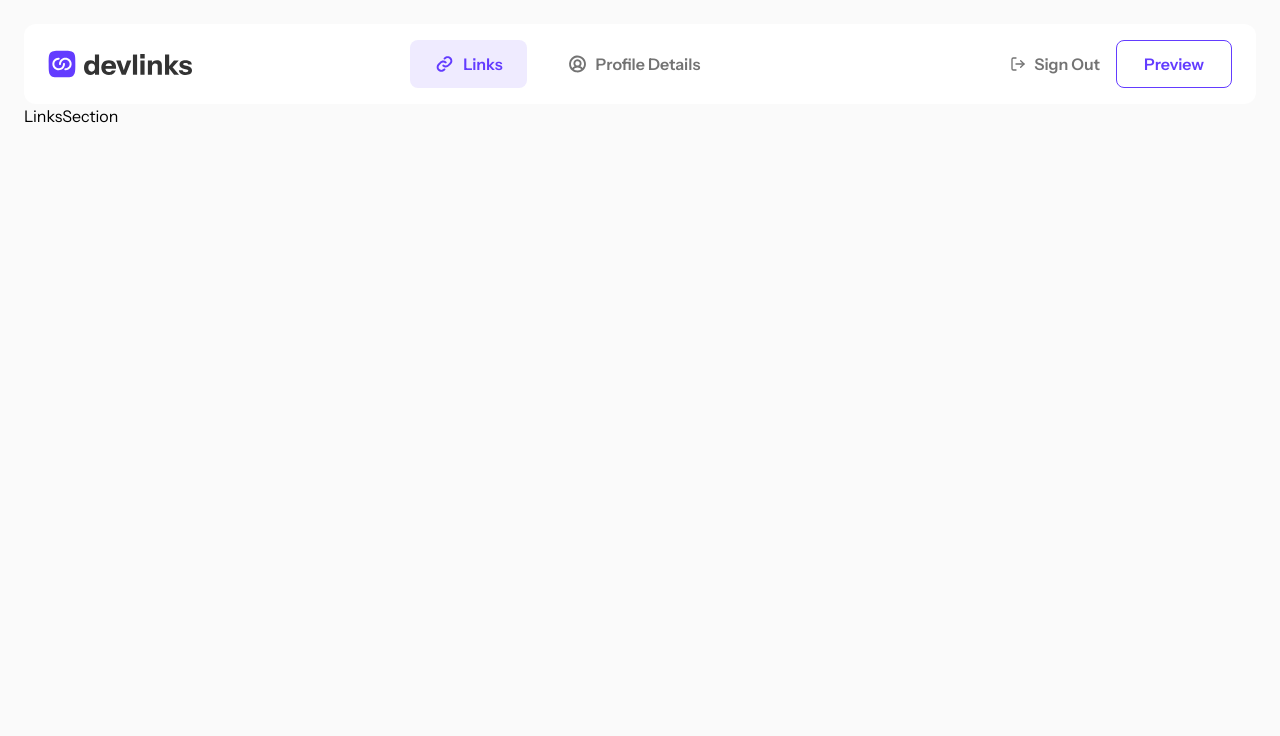
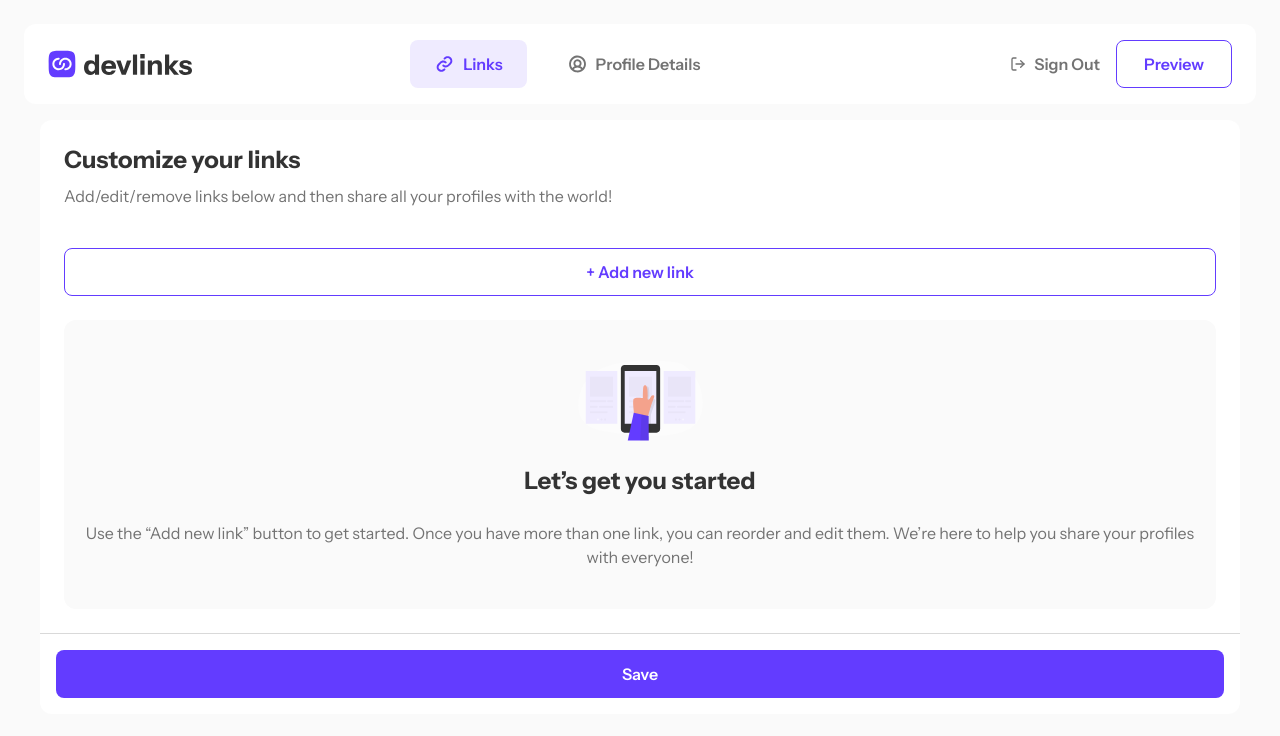
Before and after one commit to silasmora/link-sharing-app, a Next.js app: page /dashboard in a window 1280 px wide. Shown: the top 736 px of the page. Built offline with nearby package versions, Linux system fonts and the light colour scheme; no server answers; sample sign-in values are in the browser's storage.

Commit message:
writing up links component

```diff
--- a/src/app/components/Button.tsx
+++ b/src/app/components/Button.tsx
@@ -14,7 +14,7 @@ const Button: React.FC<ButtonProps> = ({ type = "button", onClick, children, cla
       type={type}
       onClick={onClick}
       disabled={disabled}
-      className={`bg-purple text-white font-semiBold py-3 px-6 rounded-lg hover:bg-purpleHover duration-300 ease-in-out hover:shadow-[0px_0px_32px_0px_rgba(99,60,255,0.25)]  ${className}`}>
+      className={`bg-purple text-white font-semiBold py-3 px-6 rounded-lg w-full hover:bg-purpleHover duration-300 ease-in-out hover:shadow-[0px_0px_32px_0px_rgba(99,60,255,0.25)]  ${className}`}>
       {children}
     </button>
   )
--- a/src/app/components/dashboard/LinksSection.tsx
+++ b/src/app/components/dashboard/LinksSection.tsx
@@ -1,10 +1,62 @@
 import React from 'react'
+import Button from '../Button'
 
 type Props = {}
 
 const LinksSection = (props: Props) => {
   return (
-    <div>LinksSection</div>
+    <div className='bg-white p-6 flex flex-col gap-6 rounded-t-xl '>
+      <div className='flex flex-col gap-10'>
+        <div className='flex flex-col gap-2'>
+          <h1 className='text-2xl font-bold text-[#333]'>Customize your links</h1>
+          <p className='text-darkGrey leading-6'>Add/edit/remove links below and then share all your profiles with the world!</p>
+        </div>
+        <button className='border border-purple rounded-lg text-purple font-semibold py-[11px] w-full'>+ Add new link</button>
+      </div>
+      <div className='bg-lightGrey px-5 py-10 flex flex-col items-center gap-6 rounded-xl'>
+        <svg xmlns="http://www.w3.org/2000/svg" width="125" height="81" viewBox="0 0 125 81" fill="none">
+          <path opacity="0.3" d="M24.3466 7.96062C11.6892 12.8619 2.29669 25.2839 0.42882 40.3142C-1.13153 52.9792 2.59661 66.9731 24.544 70.9594C67.2468 78.7194 111.267 79.6267 121.476 58.6967C131.684 37.7668 117.713 4.25146 96.0393 1.93182C78.8413 0.0867275 49.0731 -1.6103 24.3466 7.96062Z" fill="white"/>
+          <path d="M78.511 5.03369H46.5219C44.5153 5.03369 42.8887 6.66034 42.8887 8.66692V69.122C42.8887 71.1286 44.5153 72.7553 46.5219 72.7553H78.511C80.5176 72.7553 82.1442 71.1286 82.1442 69.122V8.66692C82.1442 6.66034 80.5176 5.03369 78.511 5.03369Z" fill="#333333"/>
+          <path opacity="0.03" d="M62.5164 70.6861C64.0869 70.6861 65.36 69.413 65.36 67.8426C65.36 66.2721 64.0869 64.999 62.5164 64.999C60.946 64.999 59.6729 66.2721 59.6729 67.8426C59.6729 69.413 60.946 70.6861 62.5164 70.6861Z" fill="#333333"/>
+          <path d="M78.3134 10.9106H46.7153V63.6399H78.3134V10.9106Z" fill="#EFEBFF"/>
+          <path opacity="0.03" d="M58.8984 60.5038C59.4687 60.5038 59.931 60.0414 59.931 59.4711C59.931 58.9008 59.4687 58.4385 58.8984 58.4385C58.3281 58.4385 57.8657 58.9008 57.8657 59.4711C57.8657 60.0414 58.3281 60.5038 58.8984 60.5038Z" fill="#333333"/>
+          <path opacity="0.44" d="M62.5165 60.5038C63.0868 60.5038 63.5492 60.0414 63.5492 59.4711C63.5492 58.9008 63.0868 58.4385 62.5165 58.4385C61.9462 58.4385 61.4839 58.9008 61.4839 59.4711C61.4839 60.0414 61.9462 60.5038 62.5165 60.5038Z" fill="white"/>
+          <path opacity="0.03" d="M66.1347 60.5038C66.705 60.5038 67.1673 60.0414 67.1673 59.4711C67.1673 58.9008 66.705 58.4385 66.1347 58.4385C65.5644 58.4385 65.1021 58.9008 65.1021 59.4711C65.1021 60.0414 65.5644 60.5038 66.1347 60.5038Z" fill="#333333"/>
+          <path opacity="0.03" d="M74.0992 16.7266H50.9331V36.5024H74.0992V16.7266Z" fill="#333333"/>
+          <path opacity="0.03" d="M67.1858 40.3145H50.9331V42.1254H67.1858V40.3145Z" fill="#333333"/>
+          <path opacity="0.03" d="M74.0994 40.3145H68.2832V42.1254H74.0994V40.3145Z" fill="#333333"/>
+          <path opacity="0.03" d="M58.5261 45.8682H50.9331V47.6791H58.5261V45.8682Z" fill="#333333"/>
+          <path opacity="0.03" d="M74.0993 45.8682H60.1396V47.6791H74.0993V45.8682Z" fill="#333333"/>
+          <path opacity="0.03" d="M68.4766 51.4268H50.9331V53.2377H68.4766V51.4268Z" fill="#333333"/>
+          <path d="M39.3276 10.9106H7.72949V63.6399H39.3276V10.9106Z" fill="#EFEBFF"/>
+          <path opacity="0.44" d="M19.9125 60.5038C20.4828 60.5038 20.9452 60.0414 20.9452 59.4711C20.9452 58.9008 20.4828 58.4385 19.9125 58.4385C19.3422 58.4385 18.8799 58.9008 18.8799 59.4711C18.8799 60.0414 19.3422 60.5038 19.9125 60.5038Z" fill="white"/>
+          <path opacity="0.03" d="M23.5302 60.5038C24.1005 60.5038 24.5628 60.0414 24.5628 59.4711C24.5628 58.9008 24.1005 58.4385 23.5302 58.4385C22.9599 58.4385 22.4976 58.9008 22.4976 59.4711C22.4976 60.0414 22.9599 60.5038 23.5302 60.5038Z" fill="#333333"/>
+          <path opacity="0.03" d="M27.1484 60.5038C27.7187 60.5038 28.181 60.0414 28.181 59.4711C28.181 58.9008 27.7187 58.4385 27.1484 58.4385C26.578 58.4385 26.1157 58.9008 26.1157 59.4711C26.1157 60.0414 26.578 60.5038 27.1484 60.5038Z" fill="#333333"/>
+          <path opacity="0.03" d="M35.1134 16.7266H11.9473V36.5024H35.1134V16.7266Z" fill="#333333"/>
+          <path opacity="0.03" d="M28.2 40.3145H11.9473V42.1254H28.2V40.3145Z" fill="#333333"/>
+          <path opacity="0.03" d="M35.1136 40.3145H29.2974V42.1254H35.1136V40.3145Z" fill="#333333"/>
+          <path opacity="0.03" d="M19.5402 45.8682H11.9473V47.6791H19.5402V45.8682Z" fill="#333333"/>
+          <path opacity="0.03" d="M35.1135 45.8682H21.1538V47.6791H35.1135V45.8682Z" fill="#333333"/>
+          <path opacity="0.03" d="M29.4908 51.4268H11.9473V53.2377H29.4908V51.4268Z" fill="#333333"/>
+          <path d="M117.299 10.9106H85.7012V63.6399H117.299V10.9106Z" fill="#EFEBFF"/>
+          <path opacity="0.03" d="M97.8847 60.5038C98.455 60.5038 98.9173 60.0414 98.9173 59.4711C98.9173 58.9008 98.455 58.4385 97.8847 58.4385C97.3144 58.4385 96.8521 58.9008 96.8521 59.4711C96.8521 60.0414 97.3144 60.5038 97.8847 60.5038Z" fill="#333333"/>
+          <path opacity="0.03" d="M101.502 60.5038C102.073 60.5038 102.535 60.0414 102.535 59.4711C102.535 58.9008 102.073 58.4385 101.502 58.4385C100.932 58.4385 100.47 58.9008 100.47 59.4711C100.47 60.0414 100.932 60.5038 101.502 60.5038Z" fill="#333333"/>
+          <path opacity="0.44" d="M105.121 60.5038C105.691 60.5038 106.153 60.0414 106.153 59.4711C106.153 58.9008 105.691 58.4385 105.121 58.4385C104.55 58.4385 104.088 58.9008 104.088 59.4711C104.088 60.0414 104.55 60.5038 105.121 60.5038Z" fill="white"/>
+          <path opacity="0.03" d="M113.086 16.7266H89.9194V36.5024H113.086V16.7266Z" fill="#333333"/>
+          <path opacity="0.03" d="M106.172 40.3145H89.9194V42.1254H106.172V40.3145Z" fill="#333333"/>
+          <path opacity="0.03" d="M113.085 40.3145H107.269V42.1254H113.085V40.3145Z" fill="#333333"/>
+          <path opacity="0.03" d="M97.5124 45.8682H89.9194V47.6791H97.5124V45.8682Z" fill="#333333"/>
+          <path opacity="0.03" d="M113.09 45.8682H99.1299V47.6791H113.09V45.8682Z" fill="#333333"/>
+          <path opacity="0.03" d="M107.463 51.4268H89.9194V53.2377H107.463V51.4268Z" fill="#333333"/>
+          <path opacity="0.1" d="M73.2984 72.77C73.2984 72.3904 72.4936 56.8248 73.0099 54.509C73.5262 52.1931 78.2642 40.872 77.0152 39.5508C75.7662 38.2297 71.1914 41.2365 71.1914 41.2365C71.1914 41.2365 72.0266 27.6033 70.0525 26.6314C68.0783 25.6595 67.2013 29.4674 67.2013 29.4674L66.1497 44.7178L60.9409 72.6979L73.2984 72.77Z" fill="#333333"/>
+          <path d="M69.7789 56.897C70.4433 54.2395 71.4418 51.6465 72.0796 48.9624C72.501 47.1857 75.2269 39.7597 75.99 37.573C76.2253 36.901 76.4266 36.0886 75.971 35.5419C75.8172 35.382 75.6257 35.2634 75.414 35.1971C75.2024 35.1307 74.9774 35.1187 74.7599 35.1622C74.3211 35.2538 73.9163 35.4654 73.5906 35.7734C72.8313 36.4416 71.4304 39.7484 70.4053 39.7446C69.1639 39.7446 69.7486 36.3277 69.7144 35.6709C69.5739 32.8426 69.7827 29.2169 68.6779 26.5594C67.8579 24.5852 65.823 24.851 65.3446 26.9846C64.8663 29.1182 64.8853 38.0589 64.8853 38.0589C64.8853 38.0589 56.943 36.696 55.5877 39.1181C54.2323 41.5403 56.5216 56.9274 56.5216 56.9274L69.7789 56.897Z" fill="#F4A28C"/>
+          <path d="M70.747 80.5L70.6027 56.0469L55.7623 52.7896L49.7866 80.5H70.747Z" fill="#633CFF"/>
+          <path opacity="0.1" d="M70.7475 80.4999L70.6032 56.0468L63.519 54.4902L62.251 80.4999H70.7475Z" fill="#333333"/>
+        </svg>
+        <h1 className='text-2xl font-bold text-[#333]'>Let’s get you started</h1>
+        <p className='text-darkGrey leading-6 text-center'>Use the “Add new link” button to get started. Once you have more than one link, you can reorder and edit them. We’re here to help you share your profiles with everyone!</p>
+      </div>
+    </div>
   )
 }
 
--- a/src/app/dashboard/layout.tsx
+++ b/src/app/dashboard/layout.tsx
@@ -3,7 +3,7 @@
 
 const dashboardLayout = ({ children } : {children: React.ReactNode}) => {
   return (
-    <div className="bg-lightGrey h-screen md:p-6">
+    <div className="bg-lightGrey md:p-6">
       {children}
       </div>
   )
--- a/src/app/dashboard/page.tsx
+++ b/src/app/dashboard/page.tsx
@@ -6,6 +6,7 @@ import { useEffect, useState } from "react"
 import TopBar from "../components/dashboard/TopBar"
 import LinksSection from "../components/dashboard/LinksSection"
 import ProfileDetailsSection from "../components/dashboard/ProfileDetailsSection"
+import Button from "../components/Button"
 
 
 const page = () => {
@@ -22,10 +23,17 @@ const page = () => {
 
 
   return (
-    <div className=''>
-      <TopBar activeTab={activeTab} setActiveTab={setActiveTab}/>
-      {activeTab === 'Links' && <LinksSection />}
-      {activeTab === 'Profile' && <ProfileDetailsSection />}
+    <div className='flex flex-col'>
+      <div>
+        <TopBar activeTab={activeTab} setActiveTab={setActiveTab}/>
+      </div>
+      <div className="p-4 flex flex-col">
+        {activeTab === 'Links' && <LinksSection />}
+        {activeTab === 'Profile' && <ProfileDetailsSection />}
+        <div className="p-4 bg-white rounded-b-xl border-t border-t-grey">
+          <Button type="button">Save</Button>
+        </div>
+      </div>
     </div>
   )
 }
```
